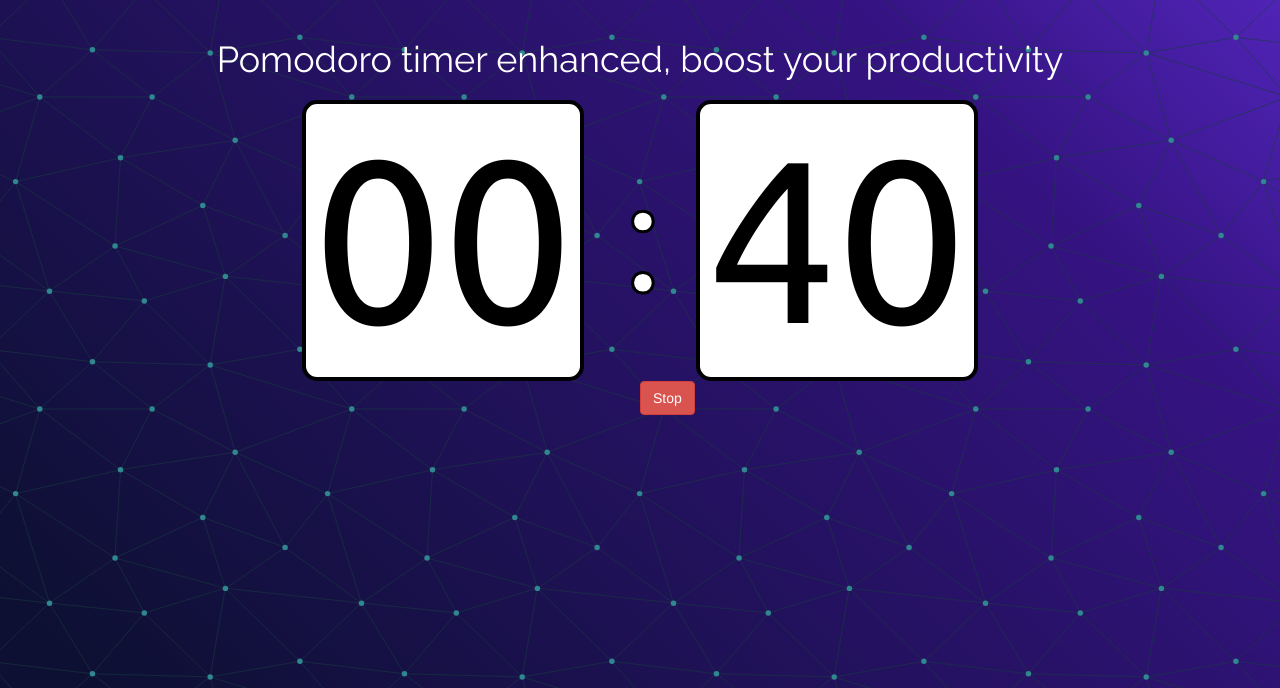
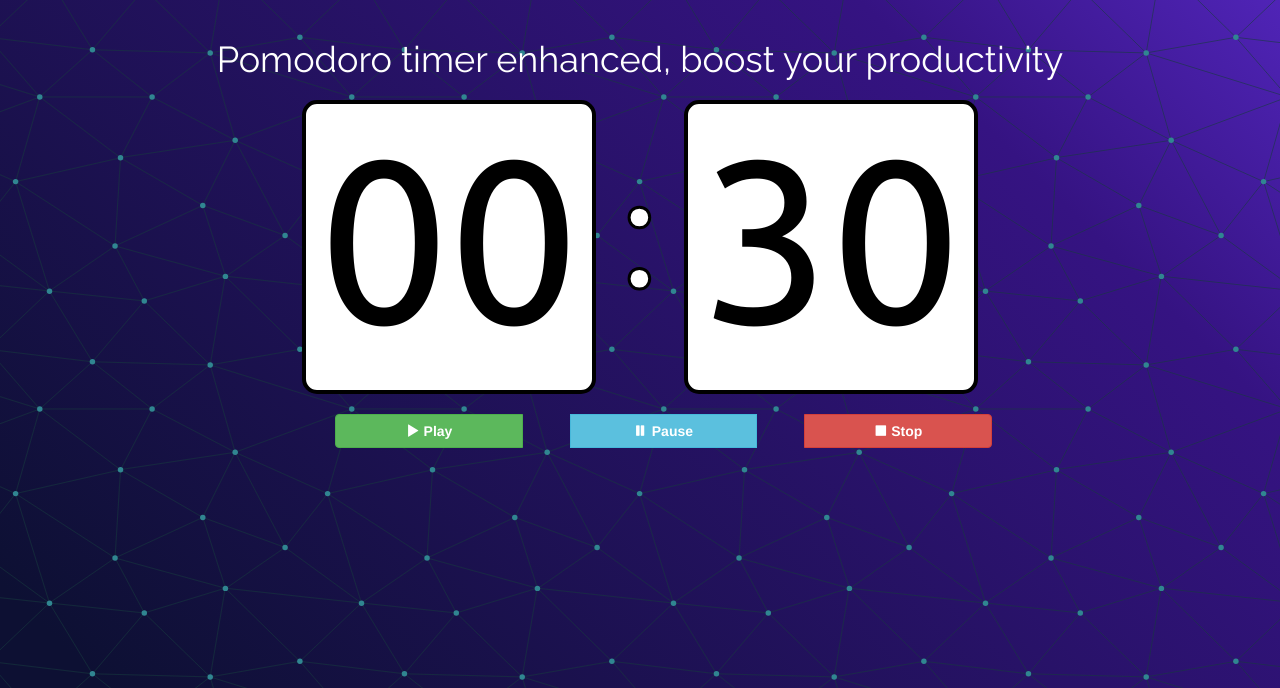
Before and after one commit to victor-aunon/pomodoro, a Python web app: template app/templates/index.html in a window 1280 px wide. Shown: the part 52-740 px from the top of the page. Run offline with Jinja, Linux system fonts and the light colour scheme; the template is opened without the code that fills it, so the values that code supplies are empty; some libraries are stand-ins or nearby versions.

Commit message:
Pomodoro timer working

```diff
--- a/app/static/css/styles.css
+++ b/app/static/css/styles.css
@@ -18,11 +18,13 @@
     border: 4px solid black;
     color: black;
     text-align: center;
-    width: 22vw;
-    height: 22vw;
+    width: 23vw;
+    height: 23vw;
     border-radius: 15px;
     line-height: 21vw;
     font-size: 18vw;
+    margin-left: 2vw;
+    margin-right: 2vw;
     font-family: 'Ubuntu', sans-serif;
 }
 
@@ -34,8 +36,9 @@
     padding: 0px;
     margin: 0px;
     width: 1vw;
-    line-height: 21vw;
-    margin-left: -1.5vw;
+    vertical-align: top;
+    margin-left: -0.1vw;
+    margin-top: -2.5vw;
     font-size: 12vw;
     font-family: 'Ubuntu', sans-serif;
 }
--- a/app/templates/base.html
+++ b/app/templates/base.html
@@ -3,13 +3,91 @@
 {% block scripts %}
     {{ super() }}
     <script>
+            $(function() {
+                minutesdiv = $('#minutes');
+                secondsdiv = $('#seconds');
+                minutesdiv.text('00');
+                secondsdiv.text(30);
+                if (typeof(Storage) !== "undefined") {
+                    if (localStorage.timer) {
+                        localStorage.timer = Number(localStorage.timer);
+                    } else {
+                        localStorage.timer = Number(30);
+                    }
+                    if (localStorage.pomodoros){
+                        localStorage.pomodoros = Number(localStorage.pomodoros);
+                    } else {
+                        localStorage.pomodoros = Number(0);
+                    }
+                    if (localStorage.shortRests){
+                        localStorage.shortRests = Number(localStorage.shortRests);
+                    } else {
+                        localStorage.shortRests = Number(0);
+                    }
+                    if (localStorage.longRests){
+                        localStorage.longRests = Number(localStorage.longRests);
+                    } else {
+                        localStorage.longRests = Number(0);
+                    }
+                }
+                pomodoros = localStorage.pomodoros;
+                shortRests = localStorage.shortRests;
+                longRests = localStorage.longRests;
+            });
 
-        function clearTimer() {
+        // Notifications
+        document.addEventListener('DOMContentLoaded', function () {
+            if (!Notification) {
+                alert('Desktop notifications not available in your browser. Try Chromium.');
+                return;
+            }
+            if (Notification.permission !== "granted")
+                Notification.requestPermission();
+            });
+
+        function notifyMe(title, body) {
+            if (Notification.permission !== "granted")
+                Notification.requestPermission();
+            else {
+                var notification = new Notification(title, {
+                // icon: icon,
+                body: body,
+                });
+                // notification.onclick = function () {
+                // window.open(url);
+                // };
+            }
+        }
+
+
+        function clearTimer(pomodoroFinished=false, restFinished=false) {
             clearInterval(timerInterval);
-            localStorage.timer;
+            if (pomodoroFinished) {
+                localStorage.pomodoros++;
+                localStorage.timer = Number(20);
+                minutesdiv.text('00');
+                secondsdiv.text('20');
+                document.title = 'Take a break!';
+                notifyMe('Take a break!', 'You have completed one pomodoro.')
+            }
+            if (restFinished) {
+                localStorage.shortRests++;
+                localStorage.timer = Number(22);
+                minutesdiv.text('00');
+                secondsdiv.text('22');
+                document.title = "Let's work!";
+                notifyMe("Let's work!", 'You have taken a short break.')
+            }
+            // minutesdiv.text('00');
+            // secondsdiv.text(45);
         };
 
-        function startTimer(duration, minutesdiv, secondsdiv) {
+        function stopTimer() {
+            clearInterval(timerInterval);
+        }
+
+        function startTimer() {
+            duration = localStorage.timer - 1;
             var timer = duration, minutes, seconds;
             timerInterval = setInterval(function () {
                 minutes = parseInt(timer / 60, 10)
@@ -20,33 +98,27 @@
 
                 minutesdiv.text(minutes);
                 secondsdiv.text(seconds);
-                document.title = minutes + ':' + seconds + ' Working';
+                if (duration < 21)
+                    document.title = minutes + ':' + seconds + ' Resting';
+                else
+                    document.title = minutes + ':' + seconds + ' Working';
 
                 if (typeof(Storage) !== "undefined") {
                     localStorage.setItem("timer", timer);
                 }
 
                 if (--timer < 0) {
-                    // clearInterval(timerInterval);
-                    clearTimer();
+                    if (duration < 21) {
+                        clearTimer(pomodoroFinished=false, restFinished=true);
+                    } else {
+                        clearTimer(pomodoroFinished=true, restFinished=false);
+                    }
                 }
             }, 1000);
         };
 
 
-        $(function() {
-            minutes = $('#minutes');
-            seconds = $('#seconds');
-            if (typeof(Storage) !== "undefined") {
-                if (localStorage.timer) {
-                    localStorage.timer = Number(localStorage.timer);
-                } else {
-                    localStorage.timer = Number(15);
-                }
-            }
-            localStorage.timer = Number(45);
-            startTimer(localStorage.timer, minutes, seconds);
-        });
+
     </script>
 {% endblock %}
 
--- a/app/templates/index.html
+++ b/app/templates/index.html
@@ -3,31 +3,41 @@
 {% block app_content %}
     <h1 align="center" class="description"">Pomodoro timer enhanced, boost your productivity</h1>
     <div class="row" align="center" style="width: 60%;">
-        <div class="col-md-1" style="width:47.5%;">
+        <table>
+            <tr>
+                <td style="width: 47.5%;">
                     <div class="timer" id="minutes">
 
                     </div>
-        </div>
-        <div class="col-md-1" style="width:5%;" >
+                </td>
+                <td style="width: 5%;">
                     <div class="timer_separator">:
 
                     </div>
-        </div>
-        <div class="col-md-1" style="width:47.5%;">
+                </td>
+                <td style="width: 47.5%;">
                     <div class="timer" id="seconds">
 
                     </div>
-        </div>
-    </div>
-    <div class="row" align="center">
-            <table>
-                <tr>
-                    <td style="width: 50%; margin-right: 10px;">
-                    </td>
-                    <td style="width: 50%; margin-left: 10px;">
-                        <button type="button" class="btn btn-danger" onclick="clearTimer()">Stop</button>
                 </td>
             </tr>
         </table>
     </div>
+    <div class="row" align="center" style="width: 60%; margin: 20px;">
+        <div class="btn-group btn-group-justified" role="group" aria-label="..."  align="center">
+            <button type="button" class="btn btn-success" style="width: 25%; margin-left: 6.25%;"
+                 onclick="startTimer()">
+                <span class="glyphicon glyphicon-play" aria-hidden="true"></span> <strong>Play</strong>
+            </button>
+            <button type="button" class="btn btn-info" style="width: 25%; margin-left: 6.25%;"
+                 onclick="stopTimer()">
+                <span class="glyphicon glyphicon-pause" aria-hidden="true"></span> <strong>Pause</strong>
+            </button>
+            <button type="button" class="btn btn-danger" style="width: 25%; margin-left: 6.25%;"
+                 onclick="clearTimer()">
+                <span class="glyphicon glyphicon-stop" aria-hidden="true"></span> <strong>Stop</strong>
+            </button>
+        </div>
+    </div>
+
 {% endblock %}
```
Also changed, not shown: 1 other file. Lines whose indentation alone changed are shown as unchanged.
